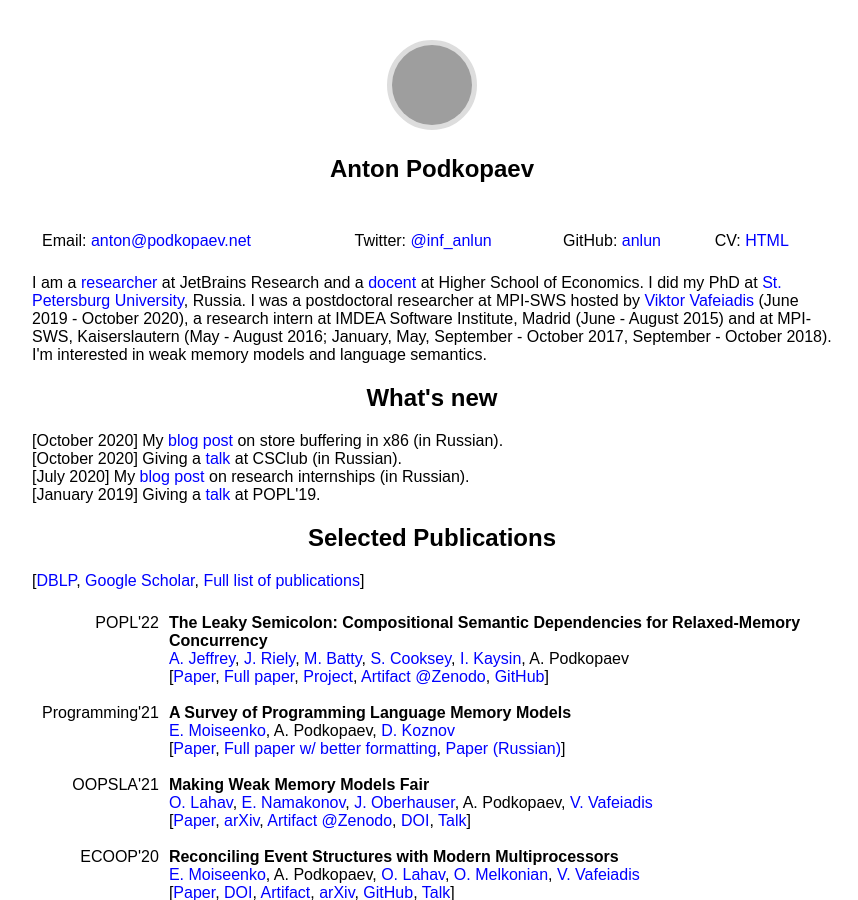
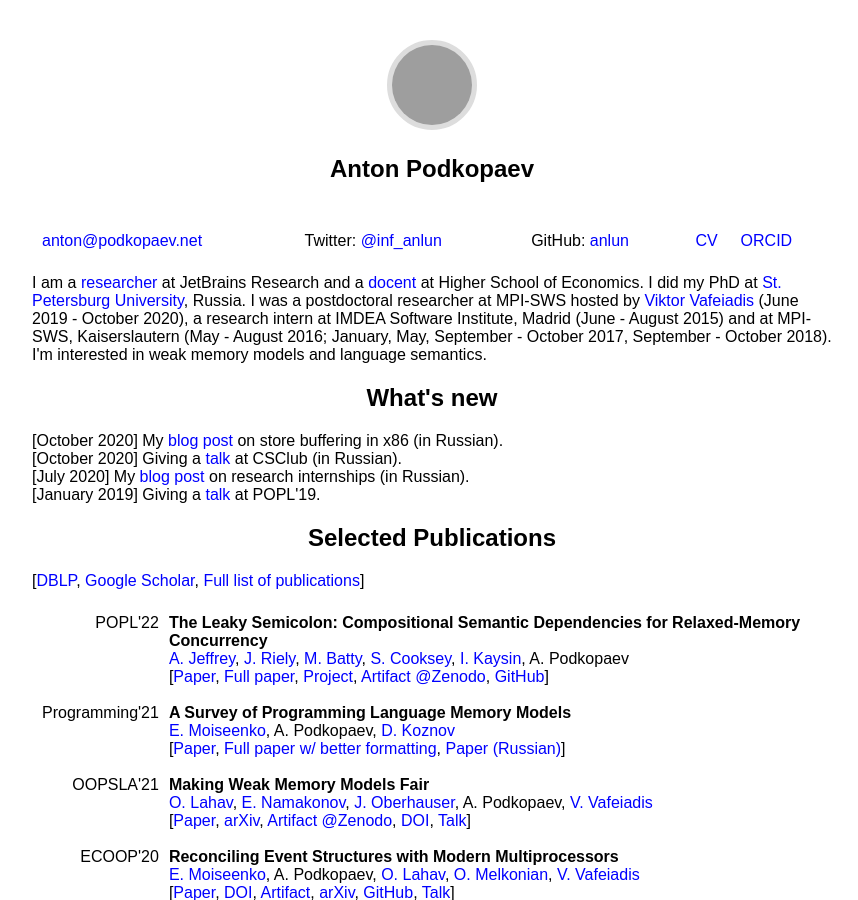
Before and after one commit to anlun/anlun.github.io, a Jekyll site: the page built from index.html, in a window 1280 px wide and 900 px high. Shown: the whole window, without its empty margins (208-1066 px from the left). Built offline with Jekyll 4.4.1, drawn with Linux system fonts in a browser that asks for light colours; some web fonts are replaced; grey boxes are pictures that could not be loaded.

Commit message:
Added ORCID to index.html

```diff
--- a/index.html
+++ b/index.html
@@ -18,7 +18,7 @@ Podkopaev.emailme = function (text) {
 <table>
   <tbody>
     <tr>
-      <td>Email:
+      <td>
         <script>Podkopaev.emailme();</script>
       </td>
       <td>Twitter:
@@ -27,7 +27,9 @@ Podkopaev.emailme = function (text) {
       <td>GitHub:
         <a href="https://github.com/{{ site.github_username }}"> {{ site.github_username }} </a>
       </td>
-      <td>CV: <a href="cv">HTML</a>
+      <td><a href="cv">CV</a>
+      </td>
+      <td><a href="https://orcid.org/0000-0002-9448-6587">ORCID</a>
       </td>
     </tr>
   </tbody>
```
